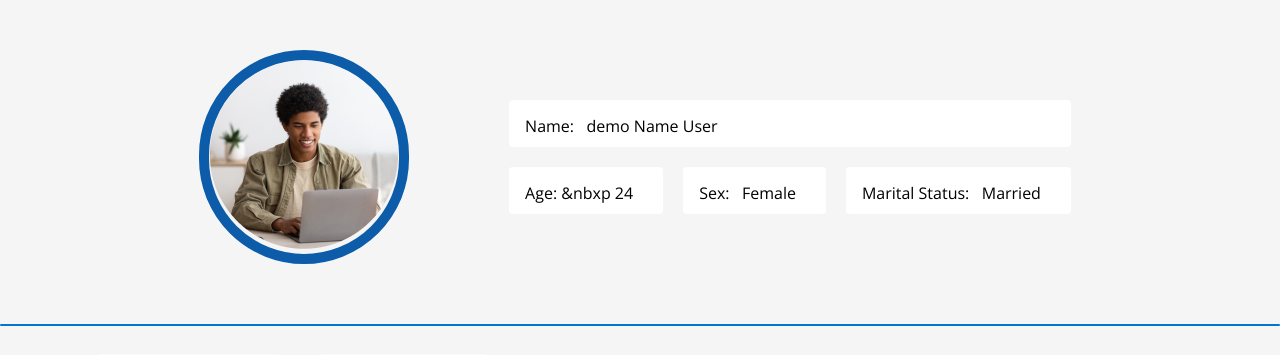
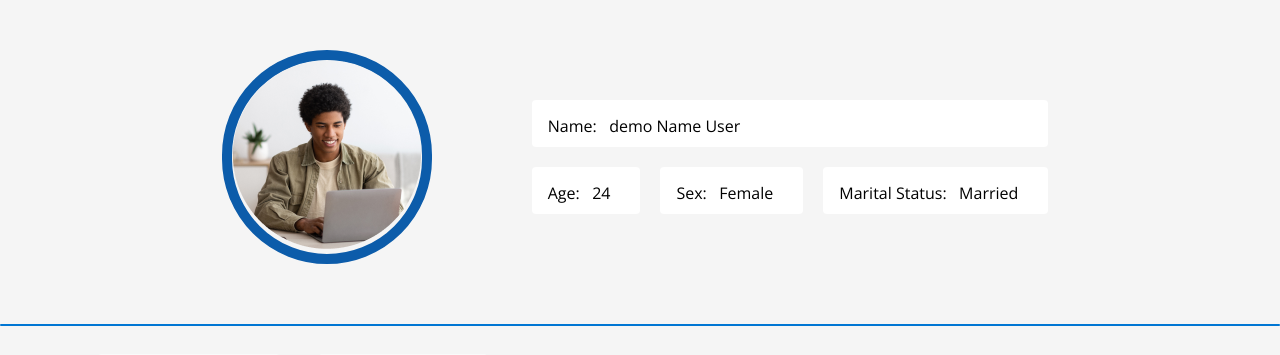
Before and after one commit to sahanangadi39/Health-tracker-web-application, a PHP site: page /profile.php in a window 1280 px wide; the page is wider, and only the part inside the window is pictured. Shown: the part 55-410 px from the top of that part. Run offline with PHP 8.4, Linux system fonts and the light colour scheme.

Commit message:
Fixed few bugs

```diff
--- a/navbar.php
+++ b/navbar.php
@@ -13,7 +13,7 @@
     <div class="accountsection">
         <img src="/Images//help.png" alt="Help">
         <img src="/Images/notification.png" alt="Notifications">
-        <img src="/Images/account.png" alt="Account">
+        <img onclick="window.location.href='profile.php'" src="/Images/account.png" alt="Account">
     </div>
 
 </header>
--- a/profile.php
+++ b/profile.php
@@ -40,7 +40,7 @@ $disabilitystatus = "None";
             <div id="profilestatus">
                 <div id="name">Name: &nbsp <?php echo $name; ?></div>
                 <div id="age-sex-marital">
-                    <div id="age">Age: &nbxp <?php echo $age; ?></div>
+                    <div id="age">Age: &nbsp <?php echo $age; ?></div>
                     <div id="sex">Sex: &nbsp <?php echo $sex; ?></div>
                     <div id="marital">Marital Status: &nbsp <?php echo $maritalstatus ?> </div>
                 </div>
```
